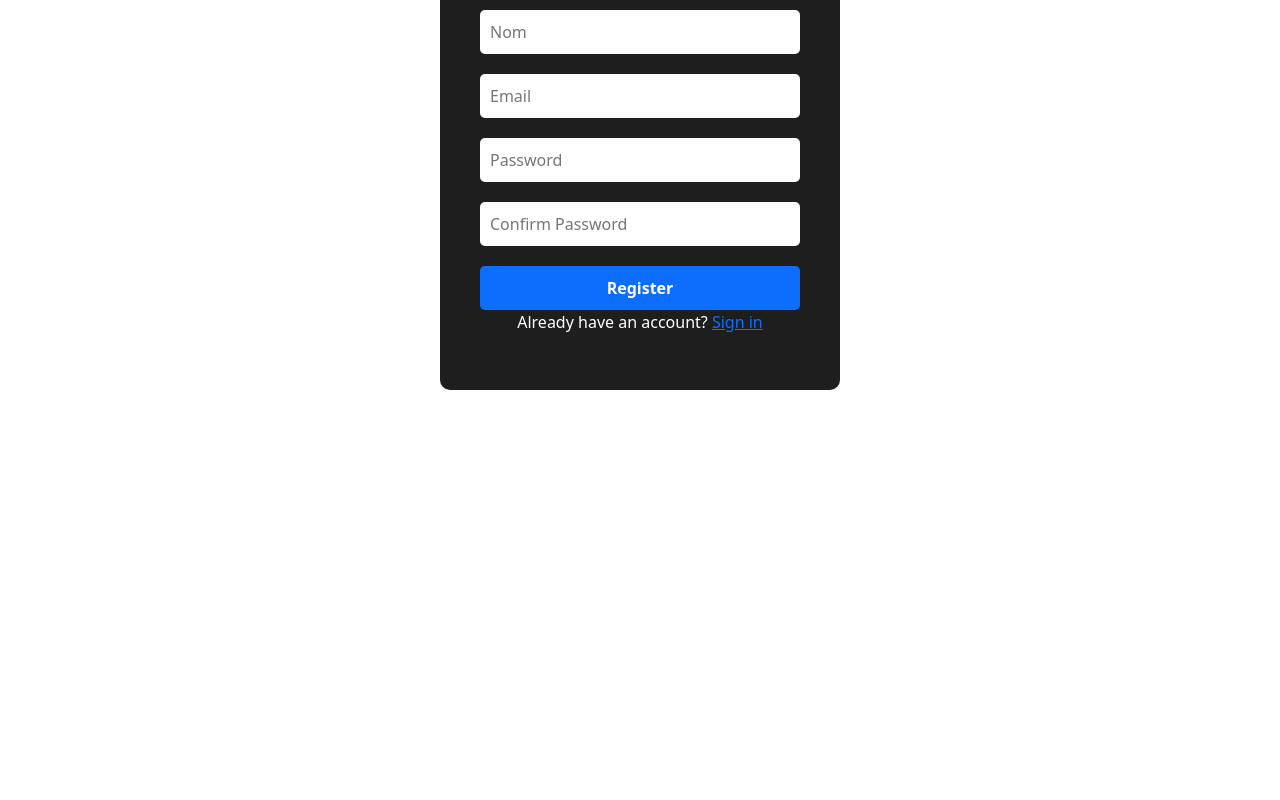
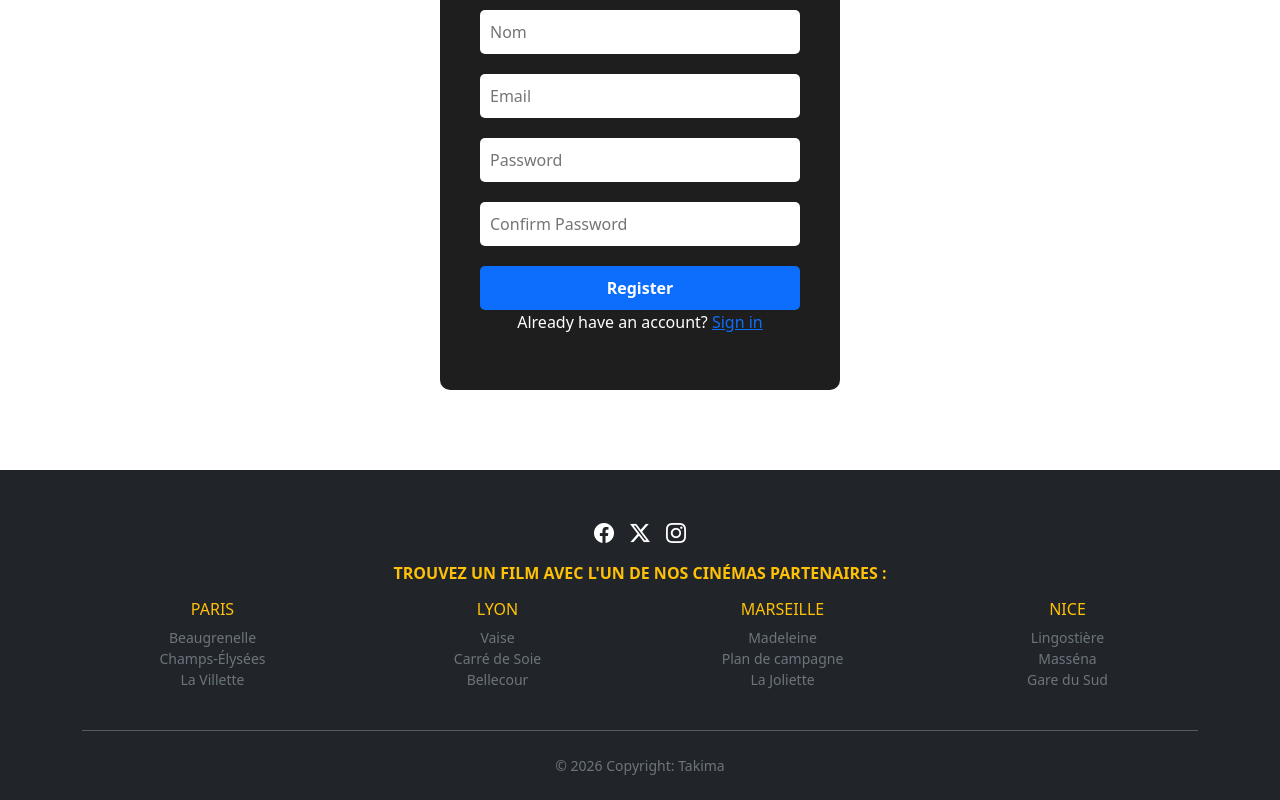
Before and after one commit to Diarra-blip/Cine-app, an Angular app: page /register in a window 1280 px wide. Shown: the part 290-1090 px from the top of the page. Before the commit the page ends 800 px from the top, so only its background shows below. Built offline with nearby package versions, Linux system fonts and the light colour scheme.

Commit message:
Ajout footer et toasters

```diff
--- a/src/app/add-movie/add-movie.ts
+++ b/src/app/add-movie/add-movie.ts
@@ -3,6 +3,7 @@ import { Router } from '@angular/router';
 import { FormsModule } from '@angular/forms';
 import { Movie } from '../models/movie';
 import { MoviesApiService } from '../services/movies-api';
+import { ToasterService } from '../services/toaster';
 
 @Component({
   selector: 'app-add-movie',
@@ -13,6 +14,7 @@ import { MoviesApiService } from '../services/movies-api';
 export class AddMovie {
   private readonly moviesApi = inject(MoviesApiService);
   private readonly router = inject(Router);
+  private readonly toaster = inject(ToasterService);
 
   movie: Movie = {
     title: '',
@@ -25,8 +27,9 @@ export class AddMovie {
   };
 
   addMovie(): void {
-    this.moviesApi.addMovie(this.movie).subscribe(
-      () => this.router.navigate(['/movies'])
-    );
+    this.moviesApi.addMovie(this.movie).subscribe(() => {
+      this.toaster.show('Nouveau film ajouté !');
+      this.router.navigate(['/movies']);
+    });
   }
 }
--- a/src/app/app.html
+++ b/src/app/app.html
@@ -1,2 +1,51 @@
 <app-navbar [title]="title()"></app-navbar>
+<app-toaster></app-toaster>
 <router-outlet></router-outlet>
+<router-outlet></router-outlet>
+
+<footer class="bg-dark text-white pt-5 pb-4 mt-5">
+  <div class="container text-center">
+    <div class="mb-3">
+      <a href="https://facebook.com" target="_blank" class="text-white mx-2 fs-5"><i class="bi bi-facebook"></i></a>
+      <a href="https://twitter.com" target="_blank" class="text-white mx-2 fs-5"><i class="bi bi-twitter-x"></i></a>
+      <a href="https://instagram.com" target="_blank" class="text-white mx-2 fs-5"><i class="bi bi-instagram"></i></a>
+    </div>
+    <h6 class="text-uppercase fw-bold text-warning mb-3">Trouvez un film avec l'un de nos cinémas partenaires :</h6>
+    <div class="row g-4 justify-content-center">
+      <div class="col-6 col-md-3">
+        <h6 class="text-warning">PARIS</h6>
+        <p class="small">
+          <a href="https://www.ugc.fr/cinema/ugc-convention.html" target="_blank" class="text-secondary text-decoration-none">Beaugrenelle</a><br>
+          <a href="https://www.ugc.fr/cinema/ugc-george-v.html" target="_blank" class="text-secondary text-decoration-none">Champs-Élysées</a><br>
+          <a href="https://www.ugc.fr/cinema/ugc-cite-cine-la-villette.html" target="_blank" class="text-secondary text-decoration-none">La Villette</a>
+        </p>
+      </div>
+      <div class="col-6 col-md-3">
+        <h6 class="text-warning">LYON</h6>
+        <p class="small">
+          <a href="https://www.ugc.fr/cinema/ugc-cine-cite-confluence.html" target="_blank" class="text-secondary text-decoration-none">Vaise</a><br>
+          <a href="https://www.ugc.fr/cinema/ugc-carre-de-soie.html" target="_blank" class="text-secondary text-decoration-none">Carré de Soie</a><br>
+          <a href="https://www.ugc.fr/cinema/ugc-bellecour.html" target="_blank" class="text-secondary text-decoration-none">Bellecour</a>
+        </p>
+      </div>
+      <div class="col-6 col-md-3">
+        <h6 class="text-warning">MARSEILLE</h6>
+        <p class="small">
+          <a href="https://www.ugc.fr/cinema/ugc-la-valentine.html" target="_blank" class="text-secondary text-decoration-none">Madeleine</a><br>
+          <a href="https://www.ugc.fr/cinema/ugc-plan-de-campagne.html" target="_blank" class="text-secondary text-decoration-none">Plan de campagne</a><br>
+          <a href="https://www.ugc.fr/cinema/ugc-la-joliette.html" target="_blank" class="text-secondary text-decoration-none">La Joliette</a>
+        </p>
+      </div>
+      <div class="col-6 col-md-3">
+        <h6 class="text-warning">NICE</h6>
+        <p class="small">
+          <a href="https://www.ugc.fr/cinema/ugc-lingostiere.html" target="_blank" class="text-secondary text-decoration-none">Lingostière</a><br>
+          <a href="https://www.pathecinemas.com/cinema/pathe-nice-massena" target="_blank" class="text-secondary text-decoration-none">Masséna</a><br>
+          <a href="https://www.ugc.fr/cinema/ugc-gare-du-sud.html" target="_blank" class="text-secondary text-decoration-none">Gare du Sud</a>
+        </p>
+      </div>
+    </div>
+    <hr class="bg-secondary my-4">
+    <p class="small text-secondary mb-0">© 2026 Copyright: Takima</p>
+  </div>
+</footer>
--- a/src/app/app.ts
+++ b/src/app/app.ts
@@ -2,11 +2,11 @@ import { Component, signal } from '@angular/core';
 import { RouterOutlet } from '@angular/router';
 import { Navbar } from "./navbar/navbar";
 import { Home } from "./home/home";
-
+import { Toaster } from "./toaster/toaster";
 
 @Component({
   selector: 'app-root',
-  imports: [RouterOutlet, Navbar, Home],
+  imports: [RouterOutlet, Navbar, Home, Toaster],
   templateUrl: './app.html',
   styleUrl: './app.scss'
 })
--- a/src/app/edit-movie/edit-movie.ts
+++ b/src/app/edit-movie/edit-movie.ts
@@ -3,6 +3,7 @@ import { ActivatedRoute, Router } from '@angular/router';
 import { FormsModule } from '@angular/forms';
 import { Movie } from '../models/movie';
 import { MoviesApiService } from '../services/movies-api';
+import { ToasterService } from '../services/toaster';
 
 @Component({
   selector: 'app-edit-movie',
@@ -14,6 +15,7 @@ export class EditMovie implements OnInit {
   private readonly moviesApi = inject(MoviesApiService);
   private readonly router = inject(Router);
   private readonly route = inject(ActivatedRoute);
+  private readonly toaster = inject(ToasterService);
 
   movie: Movie = {
     title: '',
@@ -31,8 +33,9 @@ export class EditMovie implements OnInit {
   }
 
   updateMovie(): void {
-    this.moviesApi.updateMovie(this.movie).subscribe(
-      () => this.router.navigate(['/movies'])
-    );
+    this.moviesApi.updateMovie(this.movie).subscribe(() => {
+      this.toaster.show('Film mis à jour !');
+      this.router.navigate(['/movies']);
+    });
   }
 }
--- a/src/app/movies-list/movies-list.ts
+++ b/src/app/movies-list/movies-list.ts
@@ -3,6 +3,7 @@ import { DatePipe } from '@angular/common';
 import { RouterLink } from '@angular/router';
 import { Movie } from '../models/movie';
 import { MoviesApiService } from '../services/movies-api';
+import { ToasterService } from '../services/toaster';
 
 @Component({
   selector: 'app-movies-list',
@@ -12,6 +13,7 @@ import { MoviesApiService } from '../services/movies-api';
 })
 export class MoviesList implements OnInit {
   private readonly moviesApi = inject(MoviesApiService);
+  private readonly toaster = inject(ToasterService);
   movies = signal<Movie[]>([]);
 
   ngOnInit(): void {
@@ -20,9 +22,10 @@ export class MoviesList implements OnInit {
 
   deleteMovie(id: number | undefined): void {
     if (id) {
-      this.moviesApi.deleteMovie(id).subscribe(
-        () => this.movies.update(current => current.filter(movie => movie.id !== id))
-      );
+      this.moviesApi.deleteMovie(id).subscribe(() => {
+        this.movies.update(current => current.filter(movie => movie.id !== id));
+        this.toaster.show('Film supprimé !');
+      });
     }
   }
 }
--- /dev/null
+++ b/src/app/services/toaster.ts
@@ -0,0 +1,18 @@
+import { Injectable, signal } from '@angular/core';
+
+export interface Toast {
+  message: string;
+  type: 'success' | 'error';
+}
+
+@Injectable({
+  providedIn: 'root'
+})
+export class ToasterService {
+  toast = signal<Toast | null>(null);
+
+  show(message: string, type: 'success' | 'error' = 'success'): void {
+    this.toast.set({ message, type });
+    setTimeout(() => this.toast.set(null), 3000);
+  }
+}
--- /dev/null
+++ b/src/app/toaster/toaster.html
@@ -0,0 +1,8 @@
+@if (toasterService.toast()) {
+  <div class="toast-container">
+    <div class="toast-message" [class.success]="toasterService.toast()!.type === 'success'" [class.error]="toasterService.toast()!.type === 'error'">
+      <i class="bi" [class.bi-check-circle-fill]="toasterService.toast()!.type === 'success'" [class.bi-x-circle-fill]="toasterService.toast()!.type === 'error'"></i>
+      {{ toasterService.toast()!.message }}
+    </div>
+  </div>
+}
--- /dev/null
+++ b/src/app/toaster/toaster.scss
@@ -0,0 +1,27 @@
+.toast-container {
+  position: fixed;
+  top: 20px;
+  right: 20px;
+  z-index: 9999;
+  animation: slideIn 0.4s ease;
+}
+
+.toast-message {
+  padding: 14px 24px;
+  border-radius: 8px;
+  color: white;
+  font-weight: 500;
+  font-size: 15px;
+  display: flex;
+  align-items: center;
+  gap: 10px;
+  box-shadow: 0 4px 20px rgba(0, 0, 0, 0.3);
+
+  &.success { background-color: #28a745; }
+  &.error { background-color: #dc3545; }
+}
+
+@keyframes slideIn {
+  from { transform: translateX(100%); opacity: 0; }
+  to { transform: translateX(0); opacity: 1; }
+}
--- /dev/null
+++ b/src/app/toaster/toaster.ts
@@ -0,0 +1,12 @@
+import { Component, inject } from '@angular/core';
+import { ToasterService } from '../services/toaster';
+
+@Component({
+  selector: 'app-toaster',
+  imports: [],
+  templateUrl: './toaster.html',
+  styleUrl: './toaster.scss'
+})
+export class Toaster {
+  toasterService = inject(ToasterService);
+}
```
